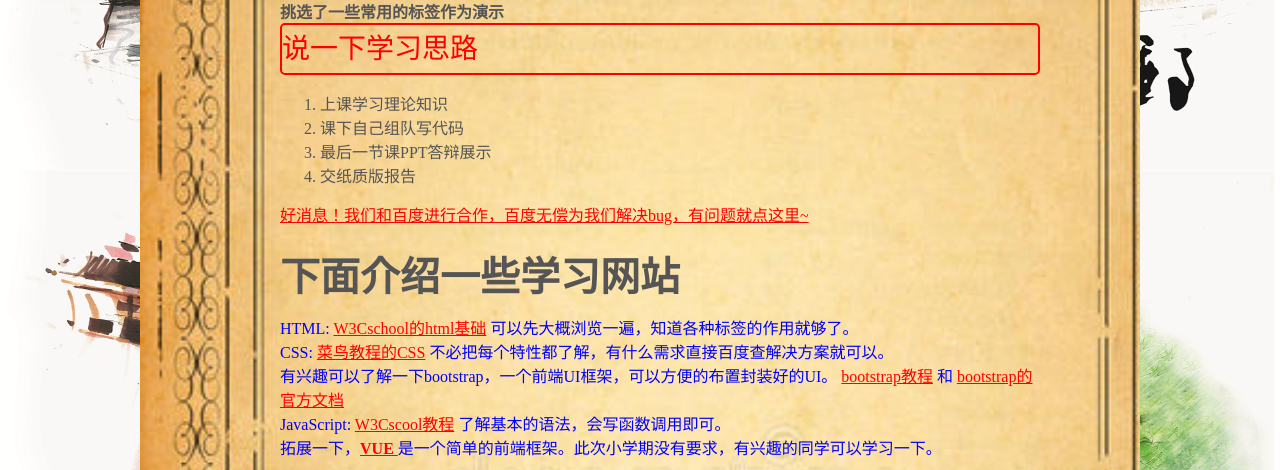
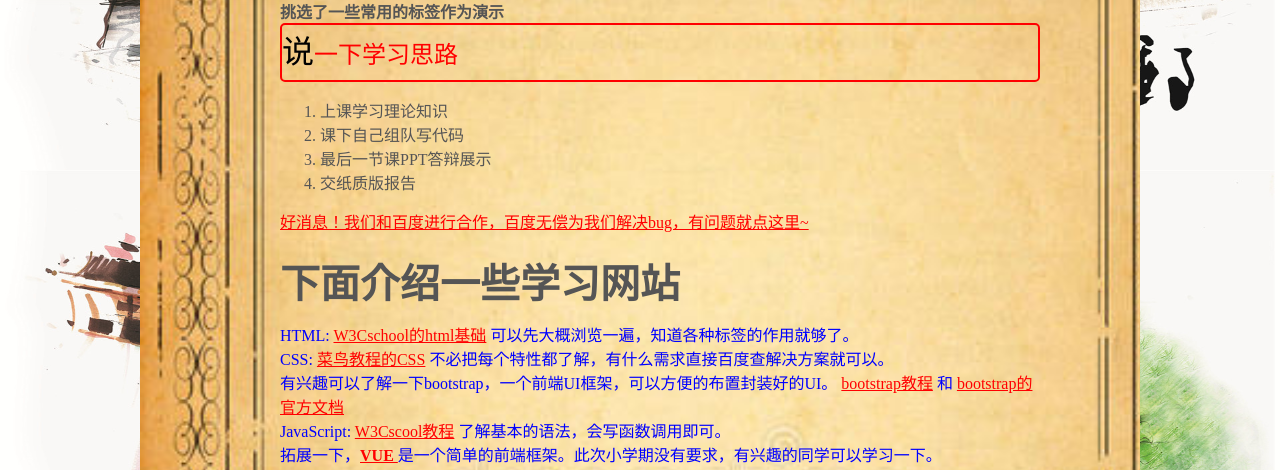
Before and after one commit to RainMaker-Q/easydemo, a plain HTML site: page index.html in a window 1280 px wide. Shown: the part 630-1100 px from the top of the page. Drawn offline with Linux system fonts and the light colour scheme; no server answers.

Commit message:
添加伪类选择器

```diff
--- a/css/style.css
+++ b/css/style.css
@@ -2,9 +2,14 @@
 
 /*设置p元素的边框*/
 p {
-	font-size:28px;
+	font-size:24px;
 	border:2px solid red;  /* 使用border属性，给所有p元素增加边框*/
 	border-radius: 5px;			/* 给方框加圆角 */
+}
+/*伪类选择器，使首字母变颜色*/
+p::first-letter {
+	color: black;
+	font-size: xx-large;
 }
 h3 {
 	color: red;
```
Also changed, not shown: js/easydemo.js (+6 -6 lines).
